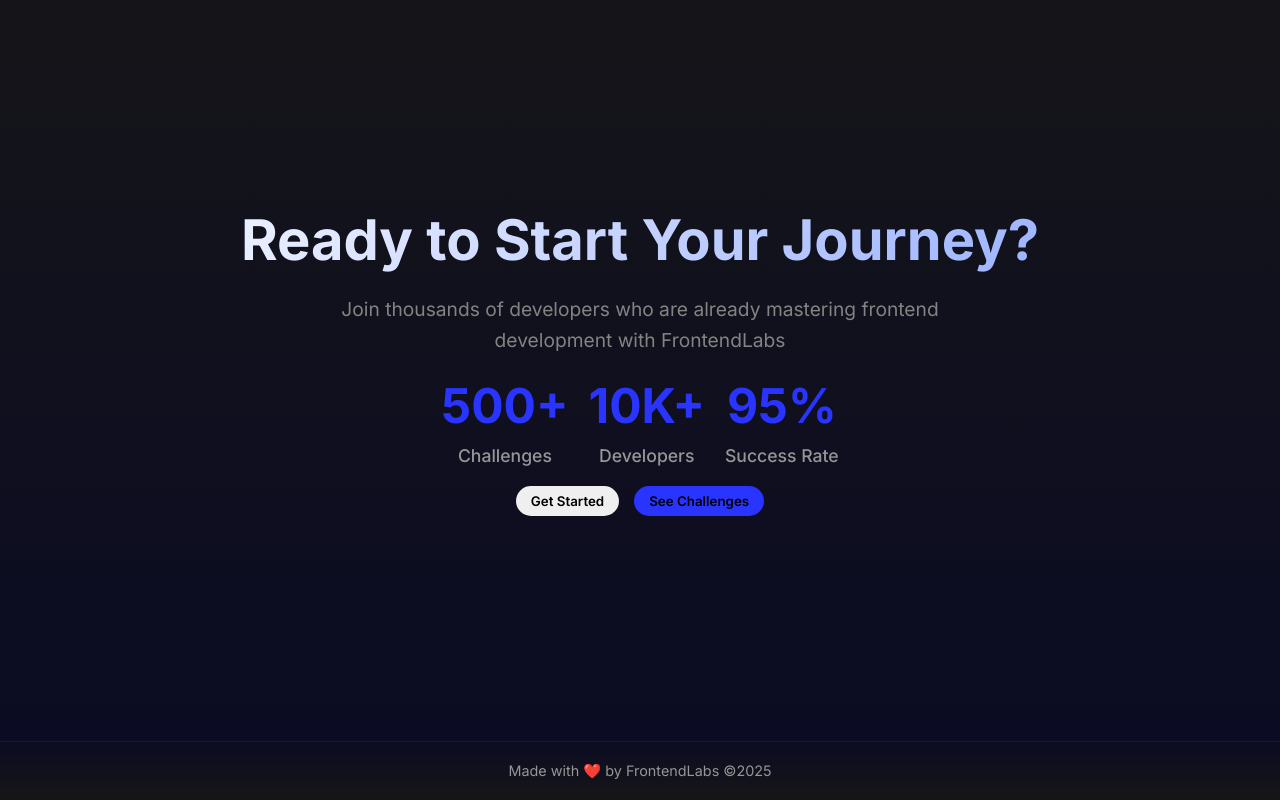
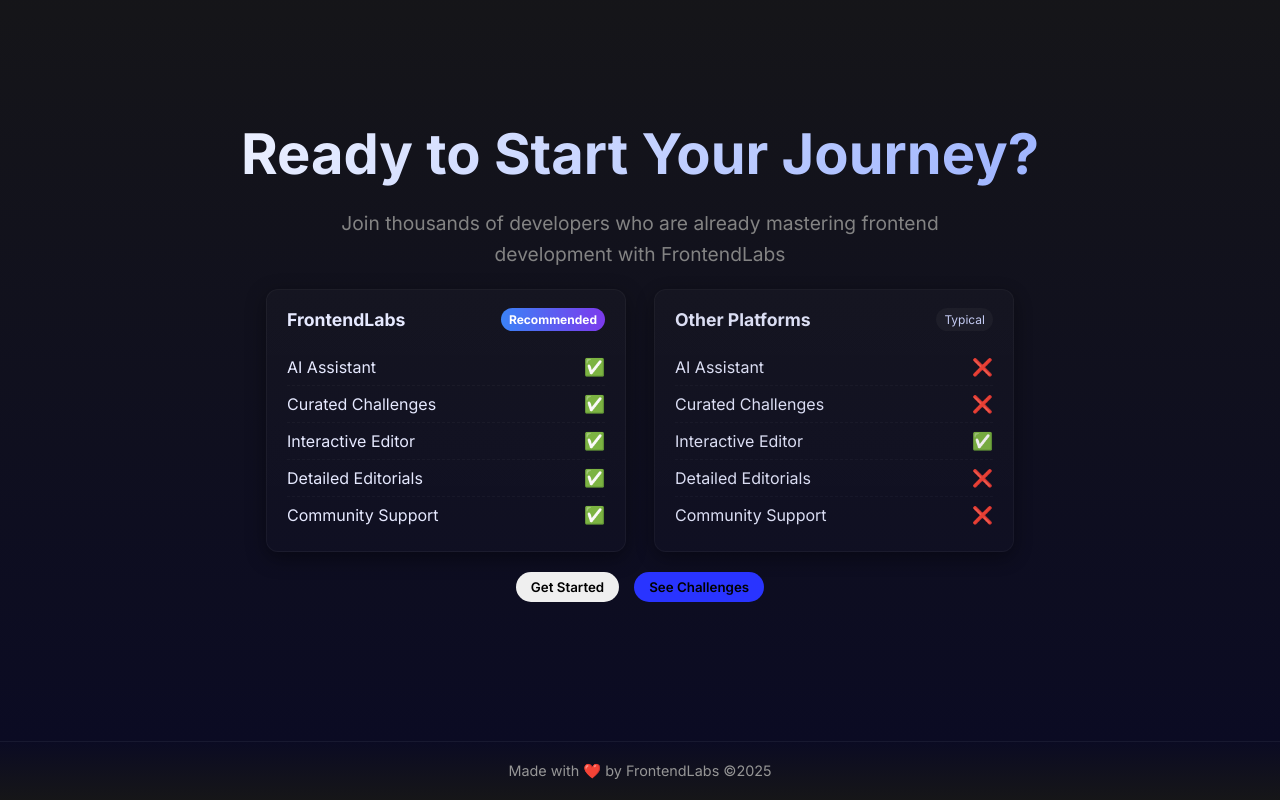
Before and after one commit to Sushant1805/FrontendLabs, a React (Vite) app in the folder Frontend/: page / in a window 1280 px wide. Shown: the part 1659-2459 px from the top of the page. Built offline with nearby package versions, Linux system fonts and the light colour scheme; no server answers.

Commit message:
DEPLOYMENT

```diff
--- a/Frontend/index.html
+++ b/Frontend/index.html
@@ -4,8 +4,8 @@
     <meta charset="UTF-8" />
     <link rel="icon" type="image/svg+xml" href="./src/assets/FrontendLabs.png" />
     <meta name="viewport" content="width=device-width, initial-scale=1.0" />
-    <title>FrontendLabs - A Professional Training Ground for Frontend Developers
-</title>
+    <meta name="description" content="FrontendLabs — an AI-powered training ground with curated front-end challenges, interactive editor, and AI guidance to help developers learn by building." />
+    <title>FrontendLabs - AI Powered training ground for front-end developers</title>
   </head>
   <body>
     <div id="root"></div>
--- a/Frontend/src/Pages/CodingScreen/TestResultsSection.jsx
+++ b/Frontend/src/Pages/CodingScreen/TestResultsSection.jsx
@@ -213,6 +213,8 @@
 
   // Show loading state
   if (isLoading) {
+    const loadingMessage = aiLoading ? 'Asking help from AI, please wait...' : 'Executing your code, please wait...';
+
     return (
       <div ref={resultsInfoRef} className={styles.problemInfoContainer}>
         <h2>
@@ -220,7 +222,7 @@
         </h2>
         <div className={styles.loadingContainer}>
           <div className={styles.spinner}></div>
-          <p>Executing your code, please wait...</p>
+          <p>{loadingMessage}</p>
         </div>
       </div>
     );
--- a/Frontend/src/Pages/HomePage.css
+++ b/Frontend/src/Pages/HomePage.css
@@ -40,6 +40,147 @@
   gap: 20px;
   margin-bottom: 20px;
   flex-wrap: wrap;
+}
+
+.comparison-cards {
+  display: flex;
+  justify-content: center;
+  gap: 18px;
+  align-items: stretch;
+  flex-wrap: wrap;
+}
+
+.comparison-card {
+  background: rgba(255,255,255,0.03);
+  border: 1px solid rgba(255,255,255,0.04);
+  padding: 14px 18px;
+  border-radius: 12px;
+  width: 260px;
+  text-align: left;
+  box-shadow: 0 6px 20px rgba(0,0,0,0.4);
+}
+
+.comparison-card .card-head {
+  display: flex;
+  justify-content: space-between;
+  align-items: center;
+  margin-bottom: 12px;
+}
+
+.comparison-card h4 {
+  margin: 0;
+  font-size: 1.05rem;
+  color: #e6e9ff;
+}
+
+.badge {
+  font-size: 0.75rem;
+  padding: 4px 8px;
+  border-radius: 999px;
+  background: rgba(255,255,255,0.04);
+  color: #cfd6ff;
+}
+
+.badge.winner {
+  background: linear-gradient(90deg,#3b82f6,#7c3aed);
+  color: white;
+  font-weight: 700;
+}
+
+.comparison-card .card-body {
+  display: flex;
+  gap: 12px;
+  justify-content: space-between;
+}
+
+.card-col strong {
+  display: block;
+  font-size: 1.6rem;
+  color: var(--primary-color);
+}
+
+.card-col .muted {
+  margin: 0;
+  font-size: 0.9rem;
+  color: rgb(150,150,150);
+}
+
+/* Two-card feature comparison styles */
+.comparison-cards.two-cards {
+  gap: 28px;
+}
+
+.feature-card {
+  width: 360px;
+  background: linear-gradient(180deg, rgba(255,255,255,0.02), rgba(255,255,255,0.01));
+  padding: 18px 20px;
+}
+
+/* Hover tilt + glow effect */
+.comparison-card {
+  transition: transform 320ms cubic-bezier(.2,.9,.2,1), box-shadow 320ms ease, border-color 320ms ease;
+  transform-origin: center;
+  will-change: transform;
+  position: relative;
+  border: 1px solid rgba(255,255,255,0.04);
+}
+
+.comparison-card::after {
+  content: '';
+  position: absolute;
+  inset: -2px;
+  border-radius: 14px;
+  pointer-events: none;
+  opacity: 0;
+  transition: opacity 280ms ease, box-shadow 320ms ease;
+}
+
+.comparison-card:hover {
+  transform: perspective(900px) rotateX(6deg) rotateY(-6deg) translateY(-6px);
+  box-shadow: 0 20px 40px rgba(59,130,246,0.12), 0 6px 18px rgba(124,58,237,0.06);
+  z-index: 2;
+}
+
+.comparison-card:hover::after {
+  opacity: 1;
+  box-shadow: 0 0 30px rgba(59,130,246,0.22), 0 0 60px rgba(124,58,237,0.12) inset;
+  border: 1px solid rgba(124,58,237,0.45);
+}
+
+.feature-card .card-head h4 {
+  font-size: 1.1rem;
+}
+
+.feature-list {
+  list-style: none;
+  padding: 6px 0 0 0;
+  margin: 0;
+}
+
+.feature-list li {
+  display: flex;
+  justify-content: space-between;
+  align-items: center;
+  padding: 8px 0;
+  border-bottom: 1px dashed rgba(255,255,255,0.03);
+  color: #e6e9ff;
+}
+
+.feature-list li:last-child { border-bottom: none; }
+
+.feature-icon {
+  font-size: 1.05rem;
+}
+
+.feature-icon.success { color: #34d399; }
+.feature-icon.fail { color: #fb7185; }
+
+.other-card { opacity: 0.95; }
+
+@media screen and (max-width: 920px) {
+  .comparison-cards.two-cards { flex-direction: column; align-items: center; }
+  .feature-card { width: 90%; }
+  .comparison-card { transform: none !important; box-shadow: none !important; }
 }
 
 .stat-item {
--- a/Frontend/src/Pages/HomePage.jsx
+++ b/Frontend/src/Pages/HomePage.jsx
@@ -44,18 +44,33 @@
             Join thousands of developers who are already mastering frontend development with FrontendLabs
           </p>
 
-          <div className='cta-stats' data-aos="fade-up" data-aos-duration="1000" data-aos-delay="400">
-            <div className='stat-item'>
-              <h3>500+</h3>
-              <p>Challenges</p>
+          <div className='cta-stats comparison-cards two-cards' data-aos="fade-up" data-aos-duration="1000" data-aos-delay="400">
+            <div className='comparison-card feature-card'>
+              <div className='card-head'>
+                <h4>FrontendLabs</h4>
+                <span className='badge winner'>Recommended</span>
+              </div>
+              <ul className='feature-list'>
+                <li>AI Assistant <span className='feature-icon success'>✅</span></li>
+                <li>Curated Challenges <span className='feature-icon success'>✅</span></li>
+                <li>Interactive Editor <span className='feature-icon success'>✅</span></li>
+                <li>Detailed Editorials <span className='feature-icon success'>✅</span></li>
+                <li>Community Support <span className='feature-icon success'>✅</span></li>
+              </ul>
             </div>
-            <div className='stat-item'>
-              <h3>10K+</h3>
-              <p>Developers</p>
-            </div>
-            <div className='stat-item'>
-              <h3>95%</h3>
-              <p>Success Rate</p>
+
+            <div className='comparison-card feature-card other-card'>
+              <div className='card-head'>
+                <h4>Other Platforms</h4>
+                <span className='badge muted'>Typical</span>
+              </div>
+              <ul className='feature-list'>
+                <li>AI Assistant <span className='feature-icon fail'>❌</span></li>
+                <li>Curated Challenges <span className='feature-icon fail'>❌</span></li>
+                <li>Interactive Editor <span className='feature-icon success'>✅</span></li>
+                <li>Detailed Editorials <span className='feature-icon fail'>❌</span></li>
+                <li>Community Support <span className='feature-icon fail'>❌</span></li>
+              </ul>
             </div>
           </div>
 
```
Also changed, not shown: 1 other file (tests, documents, lock files or other folders).
